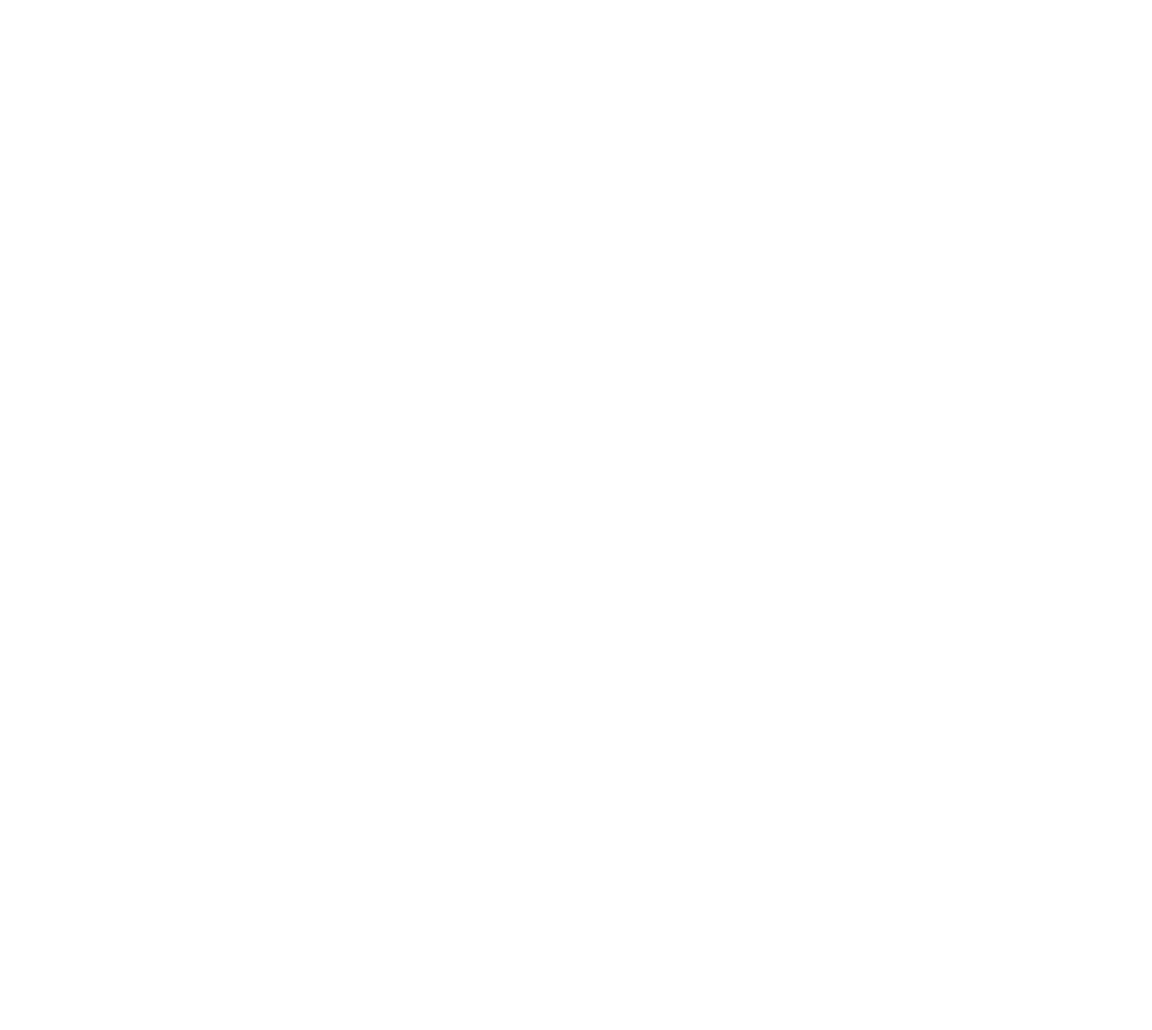
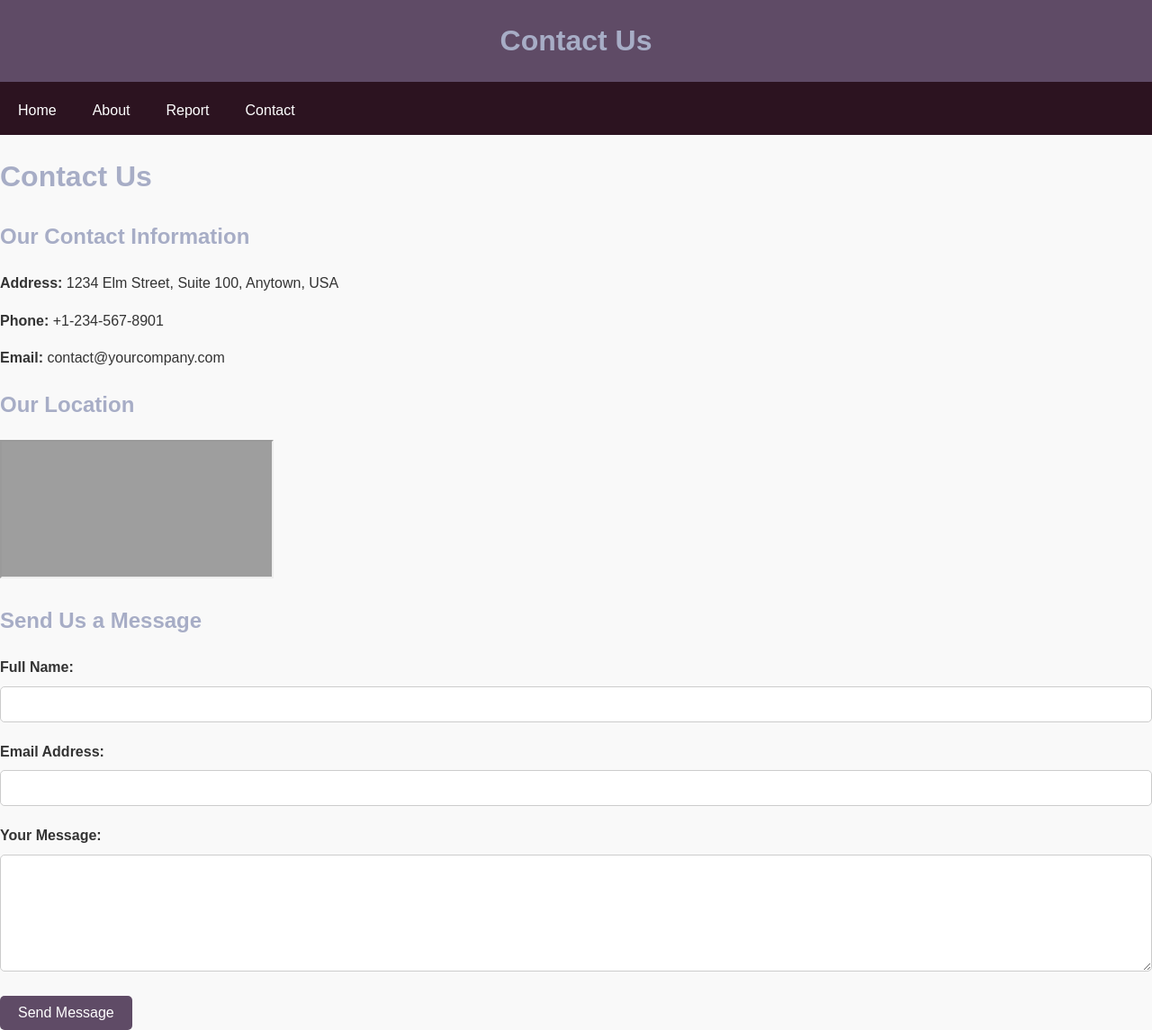
Before and after one commit to EJCEngland/DataCollectionWebsite, a plain HTML site: page contact.html in a window 1280 px wide. Shown: the whole page at 90% size. Before the commit the page ends 800 px from the top, so only its background shows below. Drawn offline with Linux system fonts and the light colour scheme; grey boxes are pictures that could not be loaded.

Commit message:
add more data to html pages

```diff
--- a/contact.html
+++ b/contact.html
@@ -0,0 +1,59 @@
+<!DOCTYPE html>
+<html lang="en">
+<head>
+    <meta charset="UTF-8">
+    <meta name="viewport" content="width=device-width, initial-scale=1.0">
+    <title>Contact Us - [Your Company Name]</title>
+    <link rel="stylesheet" href="style.css"> <!-- Link to your CSS file -->
+</head>
+<body>
+     <!-- Header Section -->
+     <header>
+        <h1>Contact Us</h1>
+    </header>
+
+    <!-- Navigation Bar -->
+    <nav>
+        <a href="index.html">Home</a>
+        <a href="about.html">About</a>
+        <a href="report.html">Report</a>
+        <a href="contact.html">Contact</a>
+    </nav>
+
+    <div class="container">
+        <h1>Contact Us</h1>
+
+        <!-- Contact Information Section -->
+        <section class="contact-info">
+            <h2>Our Contact Information</h2>
+            <p><strong>Address:</strong> 1234 Elm Street, Suite 100, Anytown, USA</p>
+            <p><strong>Phone:</strong> +1-234-567-8901</p>
+            <p><strong>Email:</strong> contact@yourcompany.com</p>
+        </section>
+
+        <!-- Map Section -->
+        <section class="map">
+            <h2>Our Location</h2>
+            <iframe src="https://www.google.com/maps/embed?pb=!1m18!1m12!1m3!1d3153.591452494035!2d-122.41941868468198!3d37.77492977975917!2m3!1f0!2f0!3f0!3m2!1i1024!2i768!4f13.1!3m3!1m2!1s0x8085808a66e1e45f%3A0x4f44b4936dcb8d5c!2sSan%20Francisco%2C%20CA%209418!5e0!3m2!1sen!2sus!4v1658202479745!5m2!1sen!2sus" allowfullscreen="" loading="lazy"></iframe>
+        </section>
+
+        <!-- Contact Form Section -->
+        <section class="contact-form">
+            <h2>Send Us a Message</h2>
+            <form action="/submit-contact" method="POST">
+                <label for="name">Full Name:</label>
+                <input type="text" id="name" name="name" required>
+
+                <label for="email">Email Address:</label>
+                <input type="email" id="email" name="email" required>
+
+                <label for="message">Your Message:</label>
+                <textarea id="message" name="message" rows="6" required></textarea>
+
+                <input type="submit" value="Send Message">
+            </form>
+        </section>
+    </div>
+
+</body>
+</html>
--- a/style.css
+++ b/style.css
@@ -32,6 +32,23 @@ header {
 
 header h1 {
     margin: 0;
+}
+
+.btn {
+    display: inline-block;
+    padding: 10px 20px;
+    font-size: 16px;
+    color: white;
+    background-color: #4CAF50; /* Green background */
+    border: none;
+    border-radius: 4px;
+    text-align: center;
+    text-decoration: none;
+    cursor: pointer;
+    transition: background-color 0.3s ease;
+}
+.btn:hover {
+    background-color: #45a049; /* Darker green on hover */
 }
 
 /* Navigation Styles */
```
Also changed, not shown: index.html (+3 -0 lines).
